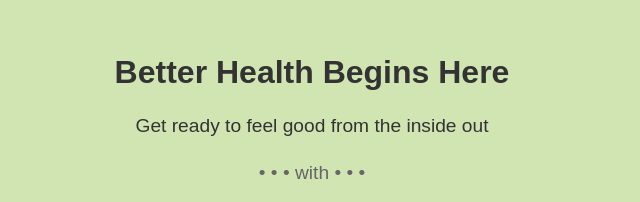
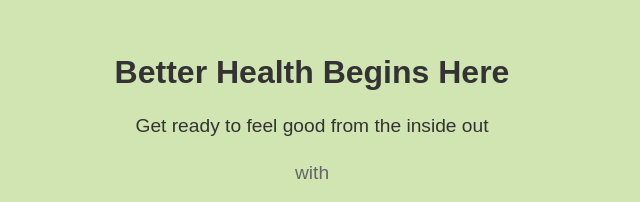
Before and after one commit to hidekiller07/kiinne, a plain HTML site: page index.html in a window 1280 px wide. Shown: the part 147-349 px from the top of the page, 328-968 px from the left. Drawn offline with Linux system fonts and the light colour scheme.

Commit message:
Update index.html

```diff
--- a/index.html
+++ b/index.html
@@ -59,7 +59,7 @@
   <div class="headline">
     <h1>Better Health Begins Here</h1>
     <h2>Get ready to feel good from the inside out</h2>
-    <div class="dots">&bull; &bull; &bull; with &bull; &bull; &bull;</div>
+    <div class="dots"> with </div>
     <img src="Weblogo.svg" alt="KiiNNE Logo" class="inline-logo" />
     <div class="coming-soon">Coming Soon.</div>
   </div>
```
